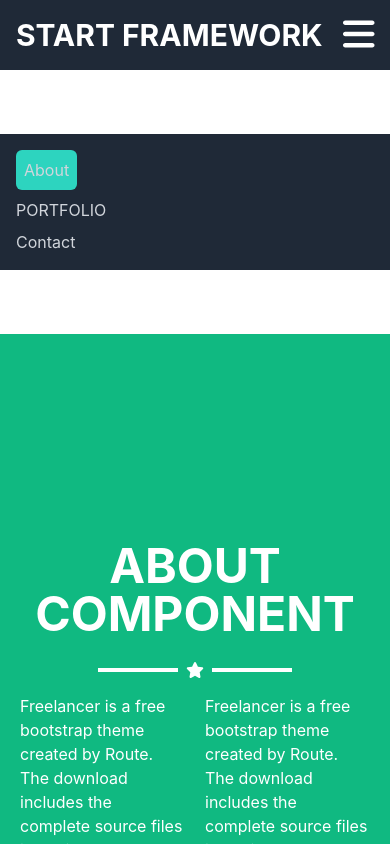
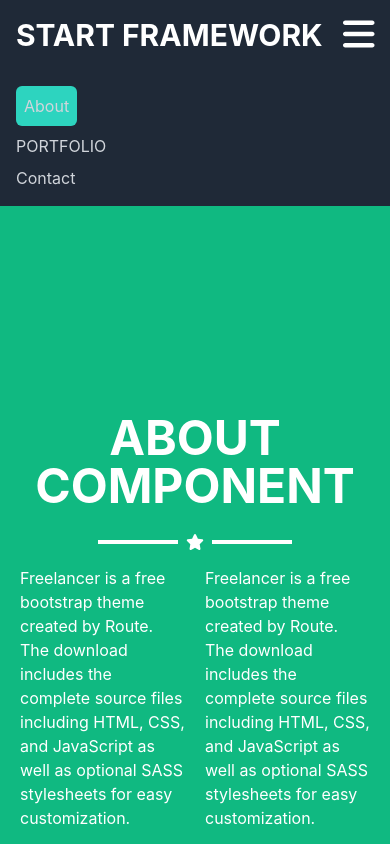
Before and after one commit to Mostafa-Ah221/react-1, a React (Vite) app: page /react-1/about in a window 390 px wide. Both pictures are taken after a click on the icon 358 px from the left and 34 px from the top of the page. Shown: the top 844 px of the page. Built offline with nearby package versions, Linux system fonts and the light colour scheme.

Commit message:
Resolved merge conflict and updated Navbar.jsx

```diff
--- a/src/navbar/Navbar.jsx
+++ b/src/navbar/Navbar.jsx
@@ -58,7 +58,7 @@ export default function Navbar() {
                 </ul>
             </nav>
             {menuOpen && (
-                <ul className="md:hidden bg-gray-800 w-full space-y-2 p-4 mt-16 mb-16 ">
+                <ul className="md:hidden bg-gray-800 w-full space-y-2 p-4 ">
                     <li>
                         <Link
                             to="/about"
```
